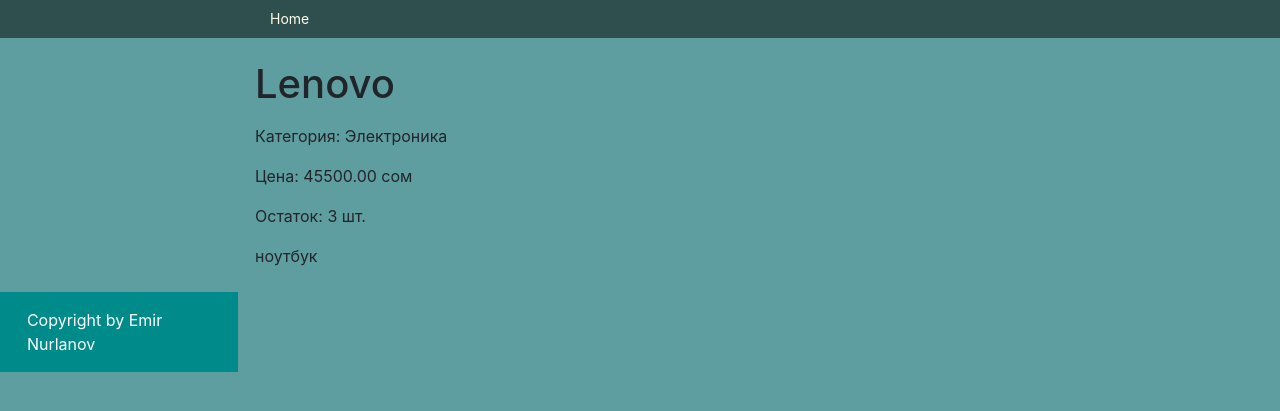
After one commit to emirnur/homework-48, a Django app: page /products/1/ in a window 1280 px wide. The commit adds this page. Shown: the top 411 px of the page. Run offline with Django 3.2, Linux system fonts and the light colour scheme; data comes from the database, SQL or seed files in the repository; some libraries are stand-ins or nearby versions.

Commit message:
add page about product

```diff
--- a/source/main/urls.py
+++ b/source/main/urls.py
@@ -15,9 +15,10 @@
 """
 from django.contrib import admin
 from django.urls import path
-from webapp.views import index_view
+from webapp.views import index_view, product_detail_view
 
 urlpatterns = [
     path('admin/', admin.site.urls),
     path('', index_view, name='index'),
+    path('products/<int:pk>/', product_detail_view, name='product_detail')
 ]
--- a/source/webapp/static/css/style.css
+++ b/source/webapp/static/css/style.css
@@ -7,6 +7,7 @@
     background-color: cadetblue;
     margin-top: 60px;
     overflow-wrap: break-word;
+    height: 100%;
 }
 
 .container {
@@ -128,5 +129,7 @@
     flex-grow: 1;
 }
 .footer{
+    position: fixed;
     background-color: darkcyan;
+    flex: 0 0 auto;;
 }
--- a/source/webapp/templates/base.html
+++ b/source/webapp/templates/base.html
@@ -21,7 +21,8 @@
     </div>
 </nav>
 <div class="container">
-    {% block content %}{% endblock %}
+    {% block content %}
+    {% endblock %}
 </div>
 
 <footer class="footer pt-3 pb-3 mt-4">
--- a/source/webapp/templates/index.html
+++ b/source/webapp/templates/index.html
@@ -10,7 +10,7 @@
         <div class="col-sm-4 pt-3 d-flex align-items-stretch">
             <div class="card">
                 <div class="card-header text-center bg-dark mb-3 text-white">
-                    <h5 class="card-title">{{ product.name }}</h5>
+                    <h5 class="card-title"><a href="{% url 'product_detail' product.pk %}">{{ product.name }}</a></h5>
                 </div>
                 <div class="card-body text-center">
                     <p>{{ product.category }}</p>
--- /dev/null
+++ b/source/webapp/templates/product.html
@@ -0,0 +1,8 @@
+{% extends 'base.html' %}
+{% block content %}
+    <h1 class="my-3">{{ product.name }}</h1>
+    <p>Категория: {{ product.get_category_display }}</p>
+    <p>Цена: {{ product.price }} сом</p>
+    <p>Остаток: {{ product.amount }} шт.</p>
+    <div class="pre">{{ product.description }}</div>
+{% endblock %}
--- a/source/webapp/views.py
+++ b/source/webapp/views.py
@@ -8,3 +8,10 @@
     return render(request, 'index.html', context={
         'products': products
     })
+
+def product_detail_view(request, pk):
+    product = get_object_or_404(Product, pk=pk)
+
+    return render(request, 'product.html', context={
+        'product': product
+    })
```
